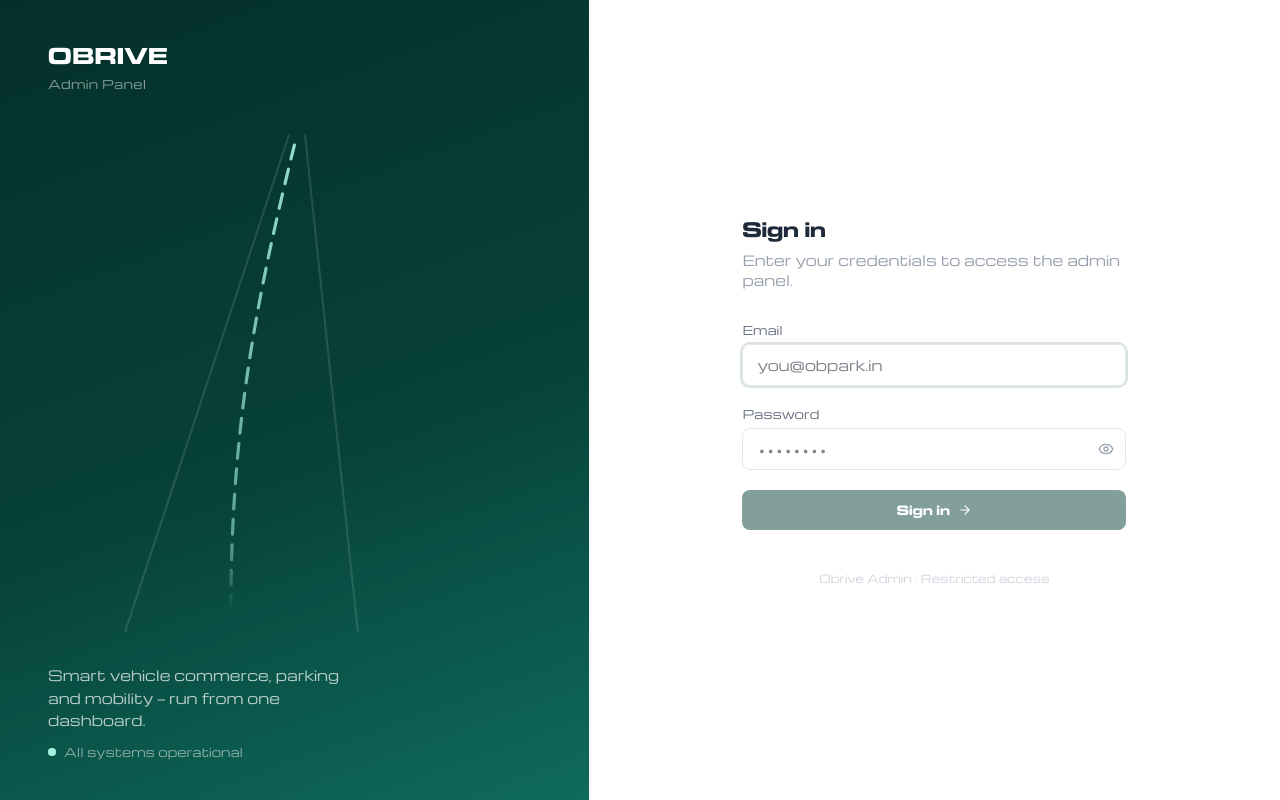
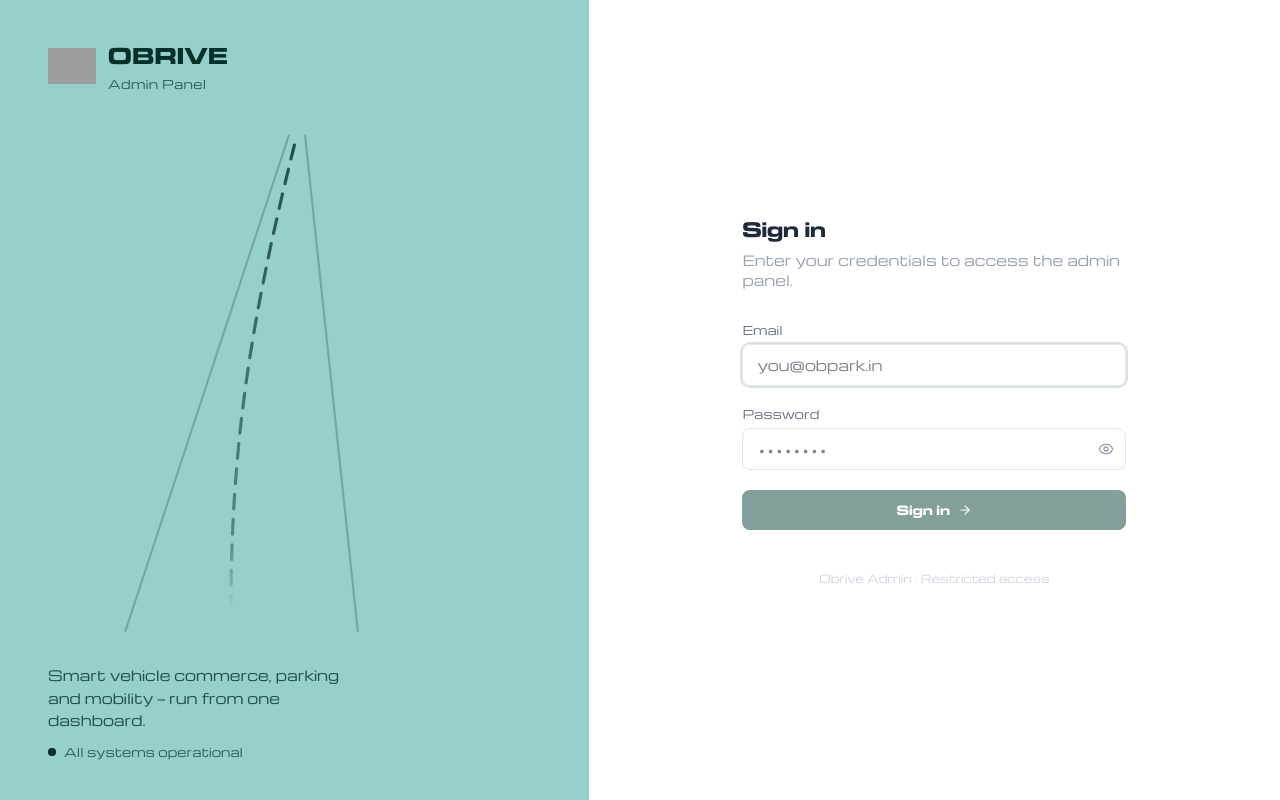
Before and after one commit to pavanobrive/obpark-admin, a Next.js app in the folder apps/web/: page /login in a window 1280 px wide. Built offline with nearby package versions, Linux system fonts and the light colour scheme; no server answers; grey boxes are pictures that could not be loaded.

Commit message:
feat: improve Obrive admin login branding

```diff
--- a/apps/web/app/login/page.tsx
+++ b/apps/web/app/login/page.tsx
@@ -54,13 +54,23 @@
       {/* Left — brand panel */}
       <div
         className="hidden lg:flex lg:w-[46%] relative flex-col justify-between overflow-hidden px-12 py-10"
-        style={{ background: 'linear-gradient(160deg, #05302a 0%, #074139 55%, #0f6b5c 100%)' }}
+        style={{ background: '#95D0CC' }}
       >
+        <div className="flex items-center gap-3">
+  <img
+    src="/icon.svg"
+    alt="Obrive"
+    className="h-12 w-12 object-contain"
+  />
+
   <div>
-          <h1 className={`${microgrammaBold.className} text-2xl font-bold text-white tracking-wide`}>
+    <h1 className={`${microgrammaBold.className} text-2xl font-bold text-[#05302a] tracking-wide`}>
       OBRIVE
     </h1>
-          <p className="text-xs text-white/50 mt-1 tracking-wide">Admin Panel</p>
+    <p className="text-xs text-[#05302a]/70 mt-1 tracking-wide">
+      Admin Panel
+    </p>
+  </div>
 </div>
 
         {/* Signature: perspective route with waypoints for the three product pillars */}
@@ -73,9 +83,9 @@
           >
             <defs>
               <linearGradient id="roadFade" x1="0" y1="1" x2="0" y2="0">
-                <stop offset="0%" stopColor="#A2F1DF" stopOpacity="0" />
-                <stop offset="15%" stopColor="#A2F1DF" stopOpacity="0.55" />
-                <stop offset="100%" stopColor="#A2F1DF" stopOpacity="0.9" />
+  <stop offset="0%" stopColor="#05302a" stopOpacity="0" />
+  <stop offset="15%" stopColor="#05302a" stopOpacity="0.45" />
+  <stop offset="100%" stopColor="#05302a" stopOpacity="0.8" />
 </linearGradient>
               <filter id="glow">
                 <feGaussianBlur stdDeviation="4" result="blur" />
@@ -87,8 +97,8 @@
             </defs>
 
             {/* road shoulders, converging */}
-            <path d="M 40 480 L 195 10" stroke="#ffffff" strokeOpacity="0.12" strokeWidth="2" fill="none" />
-            <path d="M 260 480 L 210 10" stroke="#ffffff" strokeOpacity="0.12" strokeWidth="2" fill="none" />
+            <path d="M 40 480 L 195 10" stroke="#05302a" strokeOpacity="0.25" strokeWidth="2" fill="none" />
+            <path d="M 260 480 L 210 10" stroke="#05302a" strokeOpacity="0.25" strokeWidth="2" fill="none" />
 
             {/* animated dashed centerline */}
             <path
@@ -102,7 +112,7 @@
             />
 
             {/* traveling glow dot representing a live vehicle */}
-            <circle r="5" fill="#A2F1DF" filter="url(#glow)" className="obrive-travel-dot" />
+            <circle r="5" fill="#05302a" filter="url(#glow)" className="obrive-travel-dot" />
           </svg>
 
           {/* waypoint labels — real product pillars, not decorative numbers */}
@@ -113,8 +123,8 @@
                 className="obrive-waypoint flex items-center gap-2"
                 style={{ animationDelay: `${0.15 + i * 0.15}s` }}
               >
-                <span className="h-1.5 w-1.5 rounded-full bg-[#A2F1DF]" />
-                <span className={`${microgrammaBold.className} text-[13px] text-white/90 tracking-wide`}>
+                <span className="h-1.5 w-1.5 rounded-full bg-[#05302a]" />
+                <span className={`${microgrammaBold.className} text-[13px] text-[#05302a] tracking-wide`}>
                   {w.label}
                 </span>
               </div>
@@ -123,13 +133,13 @@
         </div>
 
         <div className="space-y-3">
-          <p className="text-sm text-white/70 leading-relaxed max-w-xs">
+          <p className="text-sm text-[#05302a]/80 leading-relaxed max-w-xs">
             Smart vehicle commerce, parking and mobility — run from one dashboard.
           </p>
-          <div className="flex items-center gap-2 text-xs text-white/50">
+          <div className="flex items-center gap-2 text-xs text-[#05302a]/70">
             <span className="relative flex h-2 w-2">
-              <span className="animate-ping absolute inline-flex h-full w-full rounded-full bg-[#A2F1DF] opacity-60" />
-              <span className="relative inline-flex rounded-full h-2 w-2 bg-[#A2F1DF]" />
+  <span className="animate-ping absolute inline-flex h-full w-full rounded-full bg-[#05302a] opacity-40" />
+  <span className="relative inline-flex rounded-full h-2 w-2 bg-[#05302a]" />
 </span>
             All systems operational
           </div>
@@ -140,11 +150,23 @@
       <div className="flex-1 flex items-center justify-center px-6 py-12">
         <div className="w-full max-w-sm">
           {/* Mobile-only brand mark */}
-          <div className="lg:hidden mb-8 text-center">
-            <h1 className={`${microgrammaBold.className} text-xl font-bold`} style={{ color: '#074139' }}>
+          <div className="lg:hidden mb-8 flex flex-col items-center">
+  <img
+    src="/icon.svg"
+    alt="Obrive"
+    className="h-16 w-16 object-contain mb-3"
+  />
+
+  <h1
+    className={`${microgrammaBold.className} text-xl font-bold`}
+    style={{ color: '#074139' }}
+  >
     OBRIVE
   </h1>
-            <p className="text-xs text-gray-400 mt-1">Admin Panel</p>
+
+  <p className="text-xs text-gray-400 mt-1">
+    Admin Panel
+  </p>
 </div>
 
           <h2 className={`${microgrammaBold.className} text-[22px] font-semibold text-gray-800`}>
```
Lines whose indentation alone changed are shown as unchanged.
